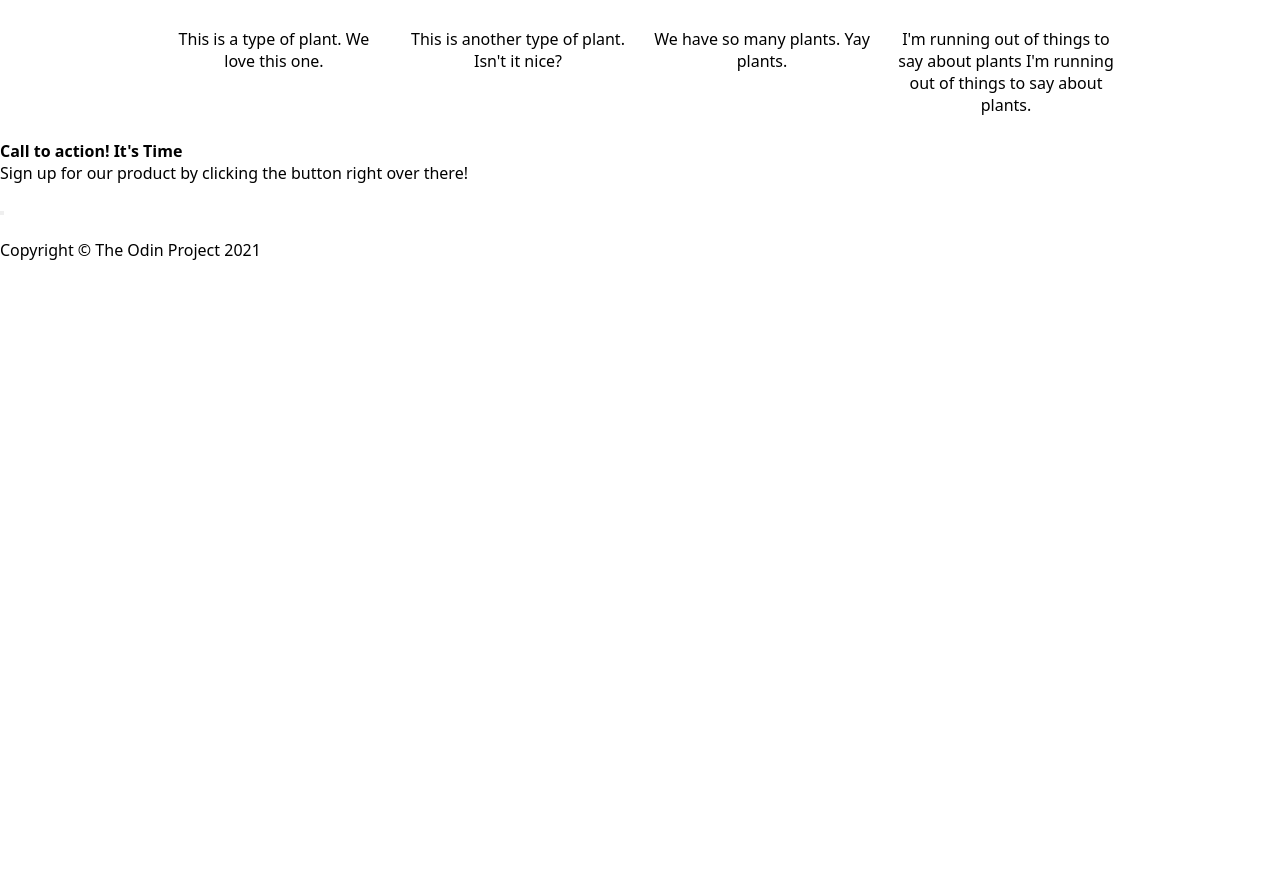
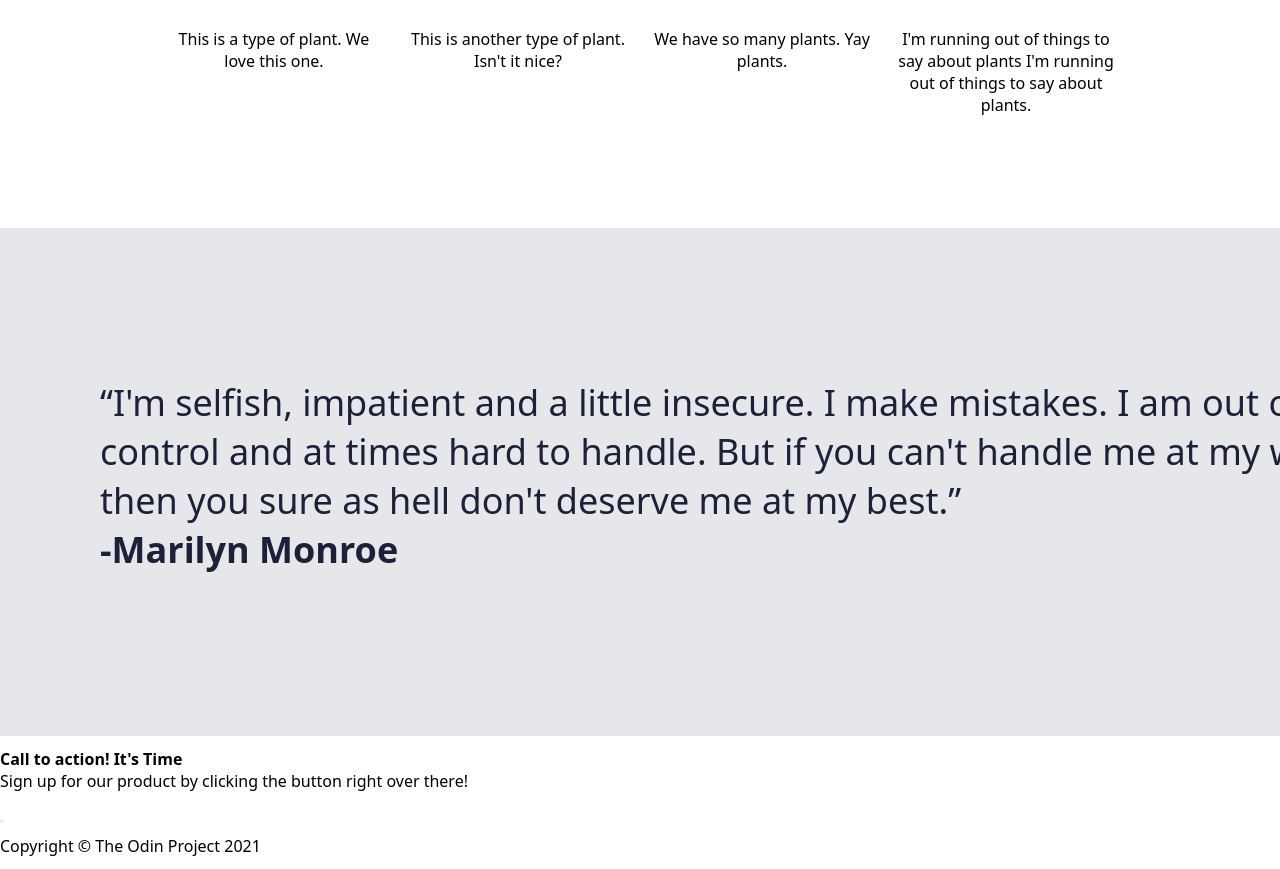
Before and after one commit to githubyasser01/landing-page, a plain HTML site: page index.html in a window 1280 px wide. Shown: the part 1000-1869 px from the top of the page. Before the commit the page ends 1297 px from the top, so only its background shows below. Drawn offline with Linux system fonts and the light colour scheme.

Commit message:
Add and style the quote section to the main part of index page.

```diff
--- a/index.html
+++ b/index.html
@@ -6,6 +6,7 @@
     <meta name="viewport" content="width=device-width, initial-scale=1.0">
     <link rel="stylesheet" href="styles/header.css">
     <link rel="stylesheet" href="styles/main.css">
+    <link rel="stylesheet" href="styles/bottom.css">
     <title>Landing Page</title>
 </head>
 <body>
@@ -33,16 +34,20 @@
         <div> <img class="plants" src="imgs/saffron.png" alt="saffron"> <div class="info"> </div>I'm running out of things to say about plants I'm running out of things to say about plants.  </div> </div>
 
     </div>
-    <div> </div>
+    <div class="quote">
+        <p style="display: inline-block">
+        “I'm selfish, impatient and a little insecure. I make mistakes. I am out of control and at times hard to handle.
+        But if you can't handle me at my worst, then you sure as hell don't deserve me at my best.” <br> <strong> -Marilyn Monroe </strong> </p>
+    </div>
+
     <div>
-
+<div class="bottom">
         <p> <strong>Call to action! It's Time</strong><br>Sign up for our product by clicking the button right over there!</p>
     <button> </button>
-
-</div>
 
     <footer>
         Copyright &#169; The Odin Project 2021
     </footer>
+    </div>
 </body>
 </html>
--- /dev/null
+++ b/styles/bottom.css
@@ -0,0 +1,4 @@
+.bottom{
+    flex: 0.25 0.25 0;
+
+}
--- a/styles/header.css
+++ b/styles/header.css
@@ -9,6 +9,7 @@
 body{
     display: flex;
     flex-direction: column;
+    height: 960px;
 }
 
 header{
--- a/styles/main.css
+++ b/styles/main.css
@@ -22,3 +22,15 @@
     flex: 0 1 0;
 
 }
+.quote{
+    margin-top: 100px;
+    padding-top:150px;
+    padding-bottom:150px;
+    padding-left: 100px;
+    padding-right: 100px;
+    width: 100%;
+    background-color: #E5E7EB;
+    font-size: 36px;
+    font-weight: light;
+    color: #1F2037;
+}
```
